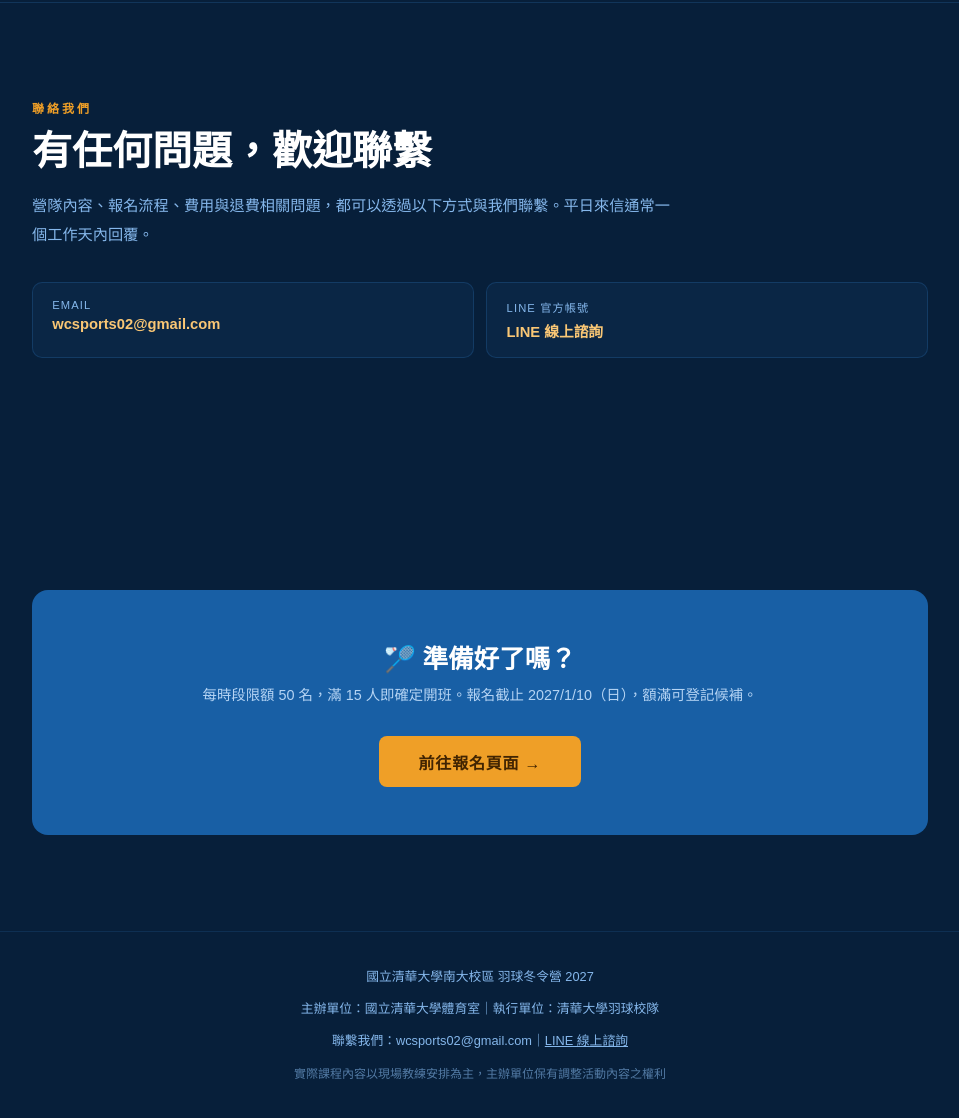
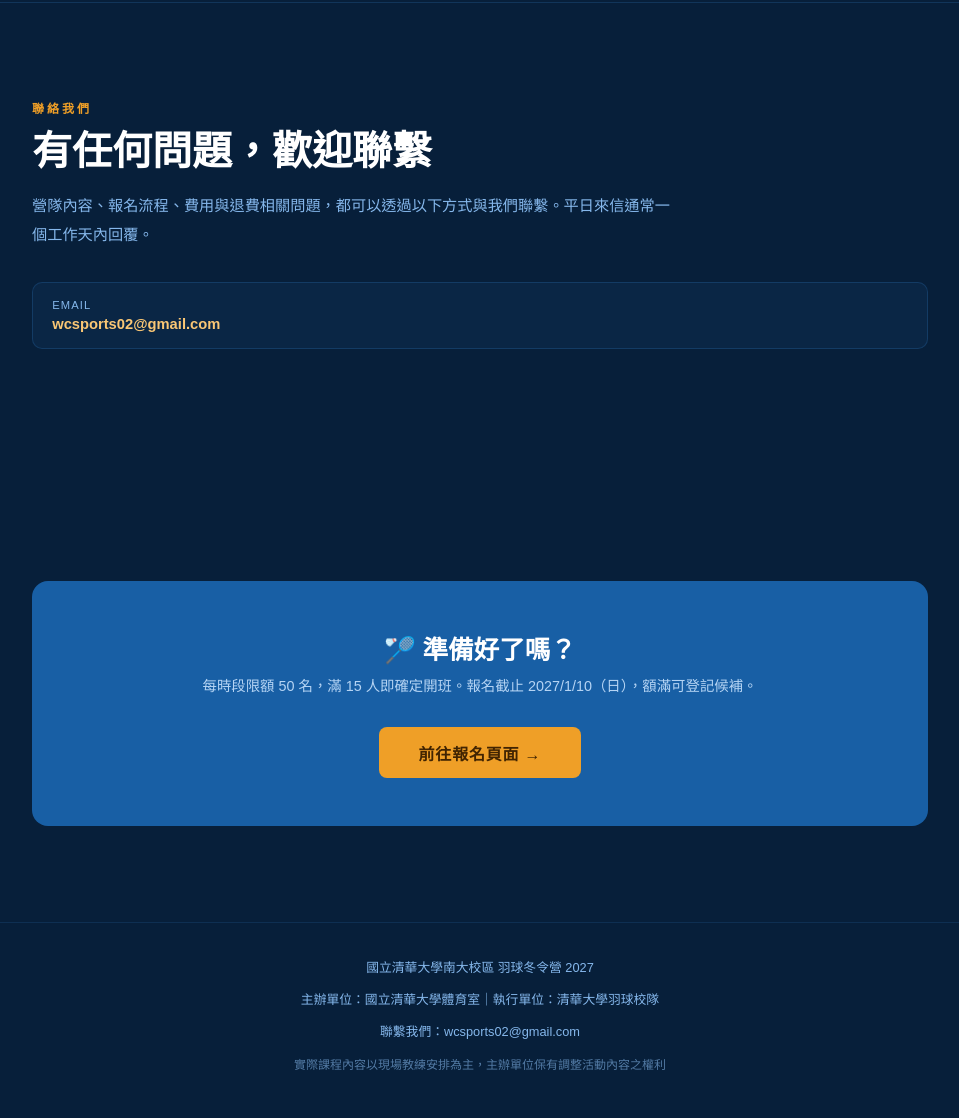
Before and after one commit to Ryan1109-d/summarcamp, a plain HTML site: page index.html in a window 1280 px wide. Shown: the part 9469-10587 px from the top of the page, without its empty margins (160-1119 px from the left). Drawn offline with Linux system fonts and the light colour scheme; no server answers.

Commit message:
fix: 清大羽球不放 Stay Young LINE 官方帳號，聯絡方式只留 email
Ryan 2026-11-26：清大羽球維持原本做法，不放官方 LINE
（帳號名稱是 Stay Young，而清大兩站 11/21 已全面去 Stay Young 署名）。
足球、台大、主站照常保留 LINE 官方帳號。

- 聯絡我們區塊移除 LINE 那一格，只留 Email（wcsports02@gmail.com）
- 頁尾移除 LINE 連結
- 個人電話仍然不放回去（11/26 個資決定不變）

Co-Authored-By: Claude Opus 5 <noreply@anthropic.com>

```diff
--- a/index.html
+++ b/index.html
@@ -704,10 +704,6 @@
       <div class="cl">Email</div>
       <div class="cv"><a href="mailto:wcsports02@gmail.com">wcsports02@gmail.com</a></div>
     </div>
-    <div class="contact-item">
-      <div class="cl">LINE 官方帳號</div>
-      <div class="cv"><a href="https://lin.ee/74XmVvJ" target="_blank" rel="noopener">LINE 線上諮詢</a></div>
-    </div>
   </div>
 </section>
 
@@ -722,7 +718,7 @@
 <footer>
   <div>國立清華大學南大校區 羽球冬令營 2027</div>
   <div style="margin-top:0.4rem;">主辦單位：國立清華大學體育室｜執行單位：清華大學羽球校隊</div>
-  <div style="margin-top:0.4rem;">聯繫我們：wcsports02@gmail.com｜<a href="https://lin.ee/74XmVvJ" target="_blank" rel="noopener" style="color:inherit">LINE 線上諮詢</a></div>
+  <div style="margin-top:0.4rem;">聯繫我們：wcsports02@gmail.com</div>
   <div style="margin-top:0.5rem; font-size:0.75rem; opacity:0.6;">實際課程內容以現場教練安排為主，主辦單位保有調整活動內容之權利</div>
 </footer>
 
```
